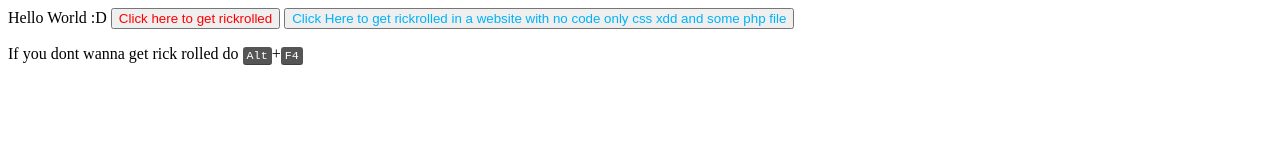
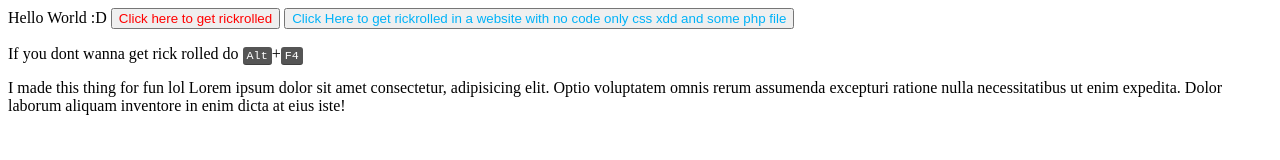
Before and after one commit to LeontKing2/SomeRickRollStuff, a plain HTML site: page index.html in a window 1280 px wide. Drawn offline with Linux system fonts and the light colour scheme.

Commit message:
Editing stuff

```diff
--- a/index.html
+++ b/index.html
@@ -13,6 +13,7 @@
     <button id="RickRollBtn">Click here to get rickrolled</button>
     <button id="NoCodeRRBtn">Click Here to get rickrolled in a website with no code only css xdd and some php file</button>
     <p>If you dont wanna get rick rolled do <kbd>Alt</kbd>+<kbd>F4</kbd></p>
+    <p>I made this thing for fun lol Lorem ipsum dolor sit amet consectetur, adipisicing elit. Optio voluptatem omnis rerum assumenda excepturi ratione nulla necessitatibus ut enim expedita. Dolor laborum aliquam inventore in enim dicta at eius iste!</p>
 
 </body>
 <script src="js/script.js"></script>
```
